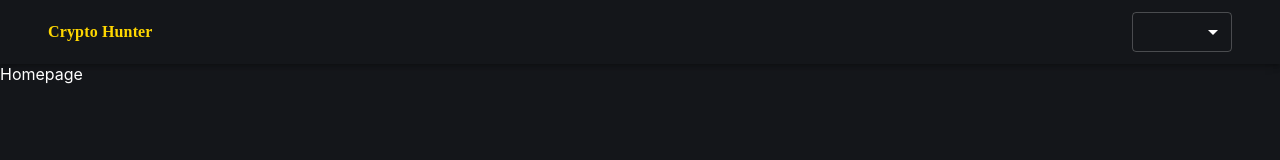
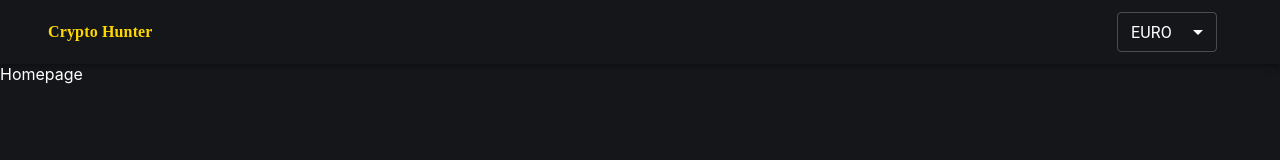
Before and after one commit to febin123/cryptoHunter, a React (Create React App) app: page / in a window 1280 px wide. Shown: the top 160 px of the page. Built offline with nearby package versions, Linux system fonts and the light colour scheme.

Commit message:
implemented context API

```diff
--- a/src/Components/Header.js
+++ b/src/Components/Header.js
@@ -1,6 +1,7 @@
 import { AppBar, Container,Toolbar,Typography,Select,MenuItem, makeStyles, createTheme, ThemeProvider } from '@material-ui/core'
 import React from 'react'
 import { useNavigate} from 'react-router-dom';
+import { CryptoState } from '../CryptoContext';
 
 
 const useStyles=makeStyles(()=>({
@@ -17,6 +18,9 @@
 
     const navigate=useNavigate()
 
+    const{currency,setCurrency}=CryptoState()
+
+    console.log(currency)
     const darkTheme=createTheme({
         palette:{
             primary:{
@@ -40,8 +44,11 @@
                 style={{
                     width:100,
                     height:40,
-                    marginLeft:15
-                }}>
+                    marginRight:15
+                }}
+                value={currency}
+                onChange={(e)=>setCurrency(e.target.value)}
+                >
 
                     <MenuItem value={"EURO"}>EURO</MenuItem>
                     <MenuItem value={"USD"}>USD</MenuItem>
--- /dev/null
+++ b/src/CryptoContext.js
@@ -0,0 +1,25 @@
+import React, { createContext, useContext, useEffect, useState } from "react";
+
+const Crypto = createContext();
+
+const CryptoContext = ({ children }) => {
+  const [currency, setCurrency] = useState("EURO");
+  const [symbol, setSymbol] = useState("Є");
+
+  useEffect(() => {
+    if (currency === "EURO") setSymbol("Є");
+    else if (currency === "USD") setSymbol("$");
+  }, [currency]);
+
+  return (
+    <Crypto.Provider value={{ currency, setCurrency, symbol }}>
+      {children}
+    </Crypto.Provider>
+  );
+};
+
+export default CryptoContext;
+
+export const CryptoState = () => {
+  return useContext(Crypto);
+};
--- a/src/index.js
+++ b/src/index.js
@@ -2,11 +2,14 @@
 import ReactDOM from 'react-dom/client';
 import "./index.css";
 import App from './App';
+import CryptoContext from './CryptoContext';
 
 
 const root = ReactDOM.createRoot(document.getElementById('root'));
 root.render(
   <React.StrictMode>
+    <CryptoContext>
     <App />
+    </CryptoContext>
   </React.StrictMode>
 );
```
